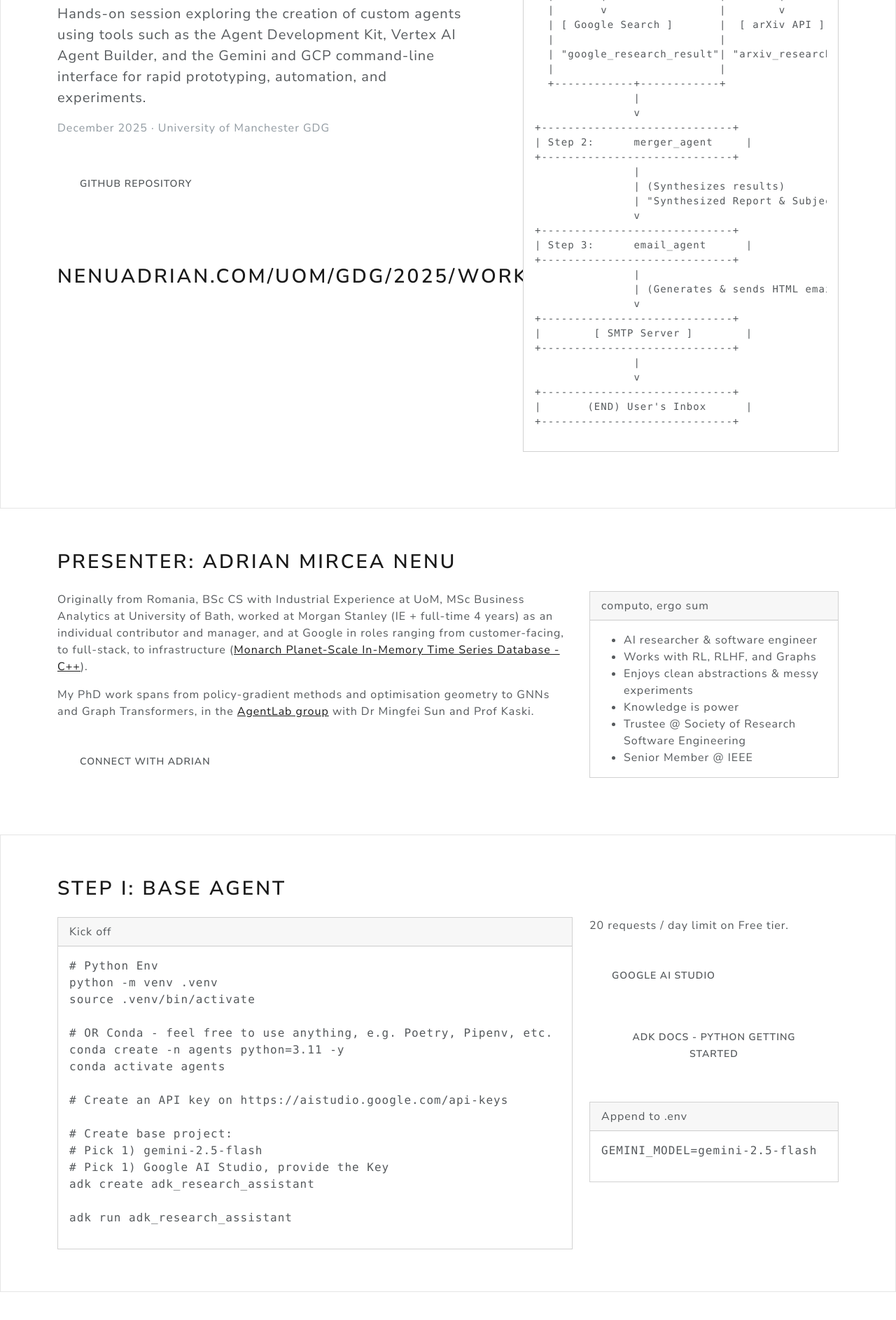
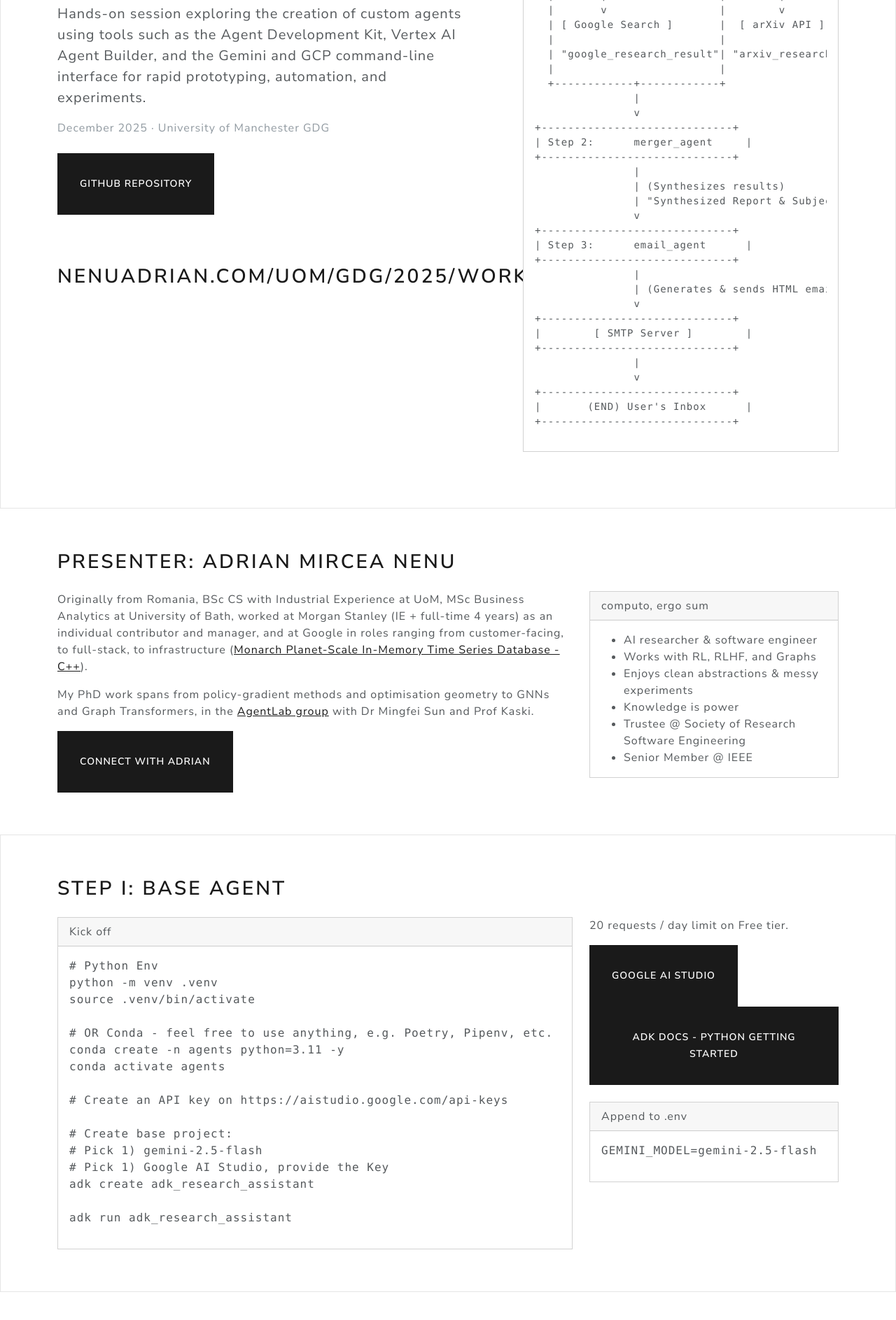
Before and after one commit to nenuadrian/google-agents, a PHP site: page / in a window 1280 px wide. Shown: the part 521-2408 px from the top of the page at 70% size. Run offline with PHP 8.4, Linux system fonts and the light colour scheme.

Commit message:
snippets

```diff
--- a/workshop/index.php
+++ b/workshop/index.php
@@ -101,7 +101,7 @@ function generate_file_snippets($file)
             December 2025 &middot; University of Manchester GDG
           </p>
           <a href="https://github.com/nenuadrian/google-agents/tree/main/adk_research_assistant" target="_blank"
-            class="btn   btn-lg">
+            class="btn btn-primary btn-lg">
             GitHub Repository
           </a>
           <br /><br />
@@ -184,7 +184,7 @@ function generate_file_snippets($file)
             the <a href="https://github.com/agent-lab" target="_blank">AgentLab group</a> with Dr Mingfei Sun and Prof
             Kaski.
           </p>
-          <a href="https://nenuadrian.com" target="_blank" class="btn   btn-lg">
+          <a href="https://nenuadrian.com" target="_blank" class="btn btn-primary btn-lg">
             Connect with Adrian
           </a>
         </div>
@@ -242,11 +242,11 @@ adk run adk_research_assistant
         </div>
         <div class="col-lg-4">
           <p>20 requests / day limit on Free tier.</p>
-          <a href="https://aistudio.google.com/api-keys" target="_blank" class="btn   btn-lg">
+          <a href="https://aistudio.google.com/api-keys" target="_blank" class="btn btn-primary btn-lg">
             Google AI Studio
           </a>
           <a href="https://google.github.io/adk-docs/get-started/python/" target="_blank"
-            class="btn   btn-lg">
+            class="btn btn-primary btn-lg">
             ADK Docs - Python Getting Started
           </a>
           <br />
@@ -299,7 +299,7 @@ adk run adk_research_assistant
           <?= generate_file_snippets("email_agent") ?>
         </div>
         <div class="col-lg-4">
-          <a href="https://www.mailersend.com/" target="_blank" class="btn   btn-lg">
+          <a href="https://www.mailersend.com/" target="_blank" class="btn btn-primary btn-lg">
             Create MailerSend Account
           </a>
           <br />
```
